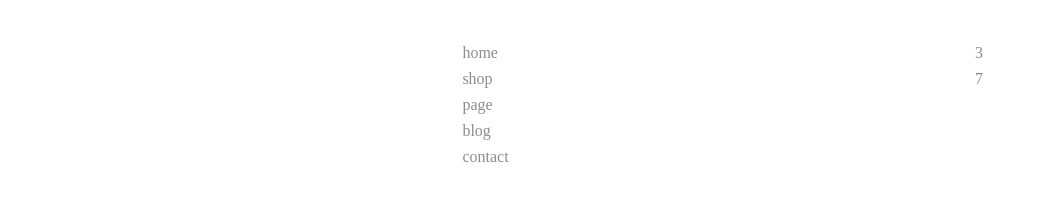
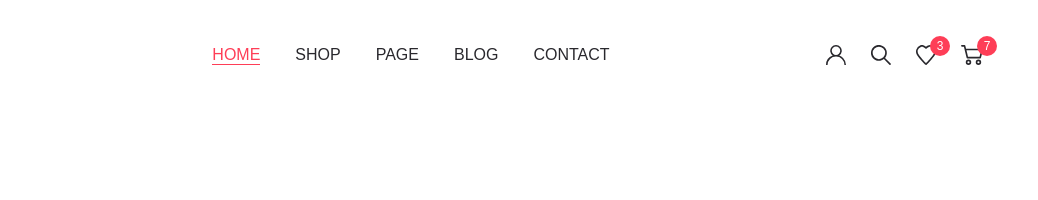
Before and after one commit to z8Dimon8z/marcho, a website: page app/index.html in a window 1280 px wide. Shown: the full height of the page, 242-1280 px from the left. Drawn offline with nearby package versions, Linux system fonts and the light colour scheme; files that its build step writes are made by us from their sources.

Commit message:
подключили шрифты добавили стили header

```diff
--- a/app/index.html
+++ b/app/index.html
@@ -19,7 +19,7 @@
         <nav class="menu">
           <ul class="menu__list">
             <li class="menu__item">
-              <a class="menu__list-link" href="#">home</a>
+              <a class="menu__list-link menu__list-link--active" href="#">home</a>
             </li>
             <li class="menu__item">
               <a class="menu__list-link" href="#">shop</a>
@@ -36,13 +36,19 @@
           </ul>
         </nav>
         <div class="user-nav">
-          <a class="user-nav__link" href="#"></a>
-          <a class="user-nav__link" href="#"></a>
           <a class="user-nav__link" href="#">
-            <div class="user-nav__num">3</div>
+            <img class="user-nav__link-img" src="images/icons/user.svg" alt="icon">
           </a>
           <a class="user-nav__link" href="#">
-            <div class="user-nav__num">7</div>
+            <img class="user-nav__link-img" src="images/icons/search.svg" alt="icon">
+          </a>
+          <a class="user-nav__link" href="#">
+            <img class="user-nav__link-img" src="images/icons/heart_icon.svg" alt="icon">
+            <span class="user-nav__num">3</span>
+          </a>
+          <a class="user-nav__link" href="#">
+            <img class="user-nav__link-img" src="images/icons/cart_icon.svg" alt="icon">
+            <span class="user-nav__num">7</span>
           </a>
         </div>
       </div>
--- a/app/scss/_fonts.scss
+++ b/app/scss/_fonts.scss
@@ -0,0 +1,39 @@
+@font-face {
+  font-family: 'Quicksand-Regular', sans-serif;
+  src: local('Quicksand Regular'), local('Quicksand-Regular'),
+    url('../fonts/Quicksand-Regular.woff2') format('woff2'),
+    url('../fonts/Quicksand-Regular.woff') format('woff');
+  font-weight: normal;
+  font-style: normal;
+  font-display: swap;
+}
+
+@font-face {
+  font-family: 'Roboto-Bold', sans-serif;
+  src: local('Roboto Bold'), local('Roboto-Bold'),
+    url('../fonts/Roboto-Bold.woff2') format('woff2'),
+    url('../fonts/Roboto-Bold.woff') format('woff');
+  font-weight: bold;
+  font-style: normal;
+  font-display: swap;
+}
+
+@font-face {
+  font-family: 'Roboto-Regular', sans-serif;
+  src: local('Roboto'), local('Roboto-Regular'),
+    url('../fonts/Roboto-Regular.woff2') format('woff2'),
+    url('../fonts/Roboto-Regular.woff') sans-serifformat('woff');
+  font-weight: normal;
+  font-style: normal;
+  font-display: swap;
+}
+
+@font-face {
+  font-family: 'Quicksand-Medium', sans-serif;
+  src: local('Quicksand Medium'), local('Quicksand-Medium'),
+    url('../fonts/Quicksand-Medium.woff2') format('woff2'),
+    url('../fonts/Quicksand-Medium.woff') format('woff');
+  font-weight: 500;
+  font-style: normal;
+  font-display: swap;
+}
--- a/app/scss/_global.scss
+++ b/app/scss/_global.scss
@@ -1,7 +1,8 @@
 body{
+  @extend %quicksand-500;
   font-size: 16px;
   line-height: 26px;
-  color: #8d8d8d;
+  color: $default-color;
 }
 
 .container{
--- a/app/scss/_vars.scss
+++ b/app/scss/_vars.scss
@@ -0,0 +1,23 @@
+$accent-color: #fe3e57;
+$default-color: #8d8d8d;
+$title-color: #29282d;
+
+%quicksand-400{
+  font-family: 'Quicksand-Regular', sans-serif;
+  font-weight: 400;
+}
+
+%quicksand-500 {
+  font-family: 'Quicksand-Medium', sans-serif;
+  font-weight: 500;
+}
+
+%roboto-700 {
+  font-family: 'Roboto-Bold', sans-serif;
+  font-weight: 700;
+}
+
+%roboto-400 {
+  font-family: 'Roboto-Regular', sans-serif;
+  font-weight: 400;
+}
--- a/app/scss/style.scss
+++ b/app/scss/style.scss
@@ -8,29 +8,65 @@
   padding: 40px 0;
   &__inner {
     display: flex;
-    justify-content: space-between
+    justify-content: space-between;
+    align-items: center;
   }
 }
 
-.logo {
+.menu {
+  &__list {
+    display: flex;
+  }
 
-  &__img {}
-}
+  &__item {
+    margin-right: 35px;
+    &:last-child{
+      margin-right: 0;
+    }
+  }
 
-.menu {
-
-  &__list {}
-
-  &__item {}
-
-  &__list-link {}
+  &__list-link {
+    @extend %roboto-400;
+    text-transform: uppercase;
+    color: $title-color;
+    padding-bottom: 1px;
+    transition: all 0.3s;
+    &:hover{
+      @extend %roboto-700;
+      color: $accent-color;
+      border-bottom: 1px solid $accent-color;
+    }
+  }
+  &__list-link--active{
+    @extend %roboto-700;
+    color: $accent-color;
+    border-bottom: 1px solid $accent-color;
+  }
 }
 
 .user-nav {
+  display: flex;
+  &__link {
+    margin-right: 25px;
+    position: relative;
+    &:last-child{
+      margin-right: 0;
+    }
+  }
 
-  &__link {}
-
-  &__num {}
+  &__num {
+    position: absolute;
+    height: 20px;
+    width: 20px;
+    border-radius: 50%;
+    background-color: $accent-color;
+    color: #fff;
+    top: -9px;
+    right: -14px;
+    font-size: 12px;
+    line-height: 20px;
+    text-align: center;
+  }
 }
 
 
```
Also changed, not shown: app/fonts/Quicksand-Medium.woff (added), app/fonts/Quicksand-Medium.woff2 (added), app/fonts/Quicksand-Regular.woff (added), app/fonts/Quicksand-Regular.woff2 (added), app/fonts/Roboto-Bold.woff (added), app/fonts/Roboto-Bold.woff2 (added), app/fonts/Roboto-Regular.woff (added), app/fonts/Roboto-Regular.woff2 (added).
